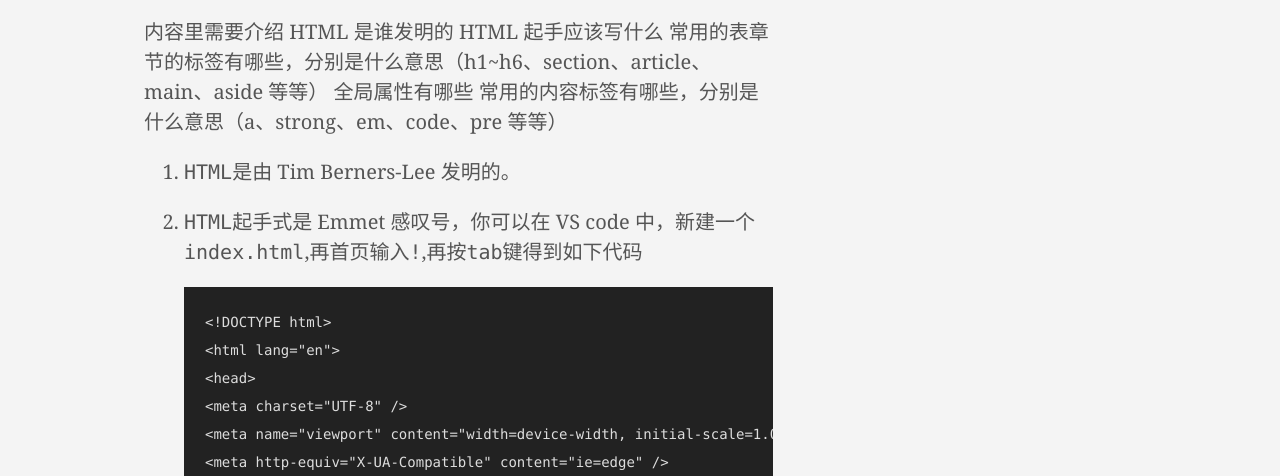
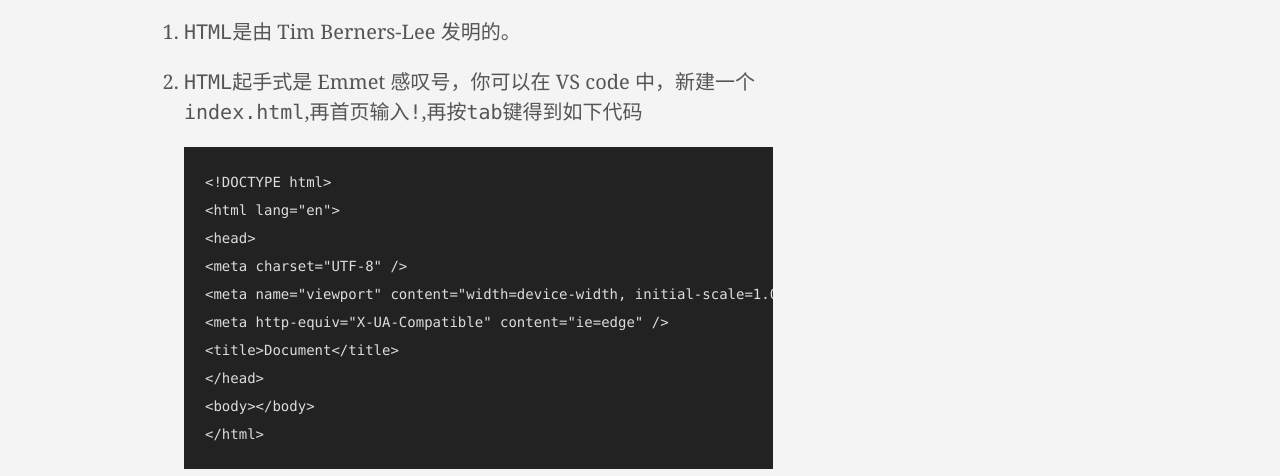
Before and after one commit to PayneDeng/paynedeng.github.io, a plain HTML site: page post/html入门笔记1/index.html in a window 1280 px wide. Shown: the part 324-800 px from the top of the page. Drawn offline with Linux system fonts and the light colour scheme.

Commit message:
改了内容

```diff
--- a/post/html入门笔记1/index.html
+++ b/post/html入门笔记1/index.html
@@ -138,14 +138,6 @@
         <section
           class="nested-copy-line-height lh-copy serif f4 nested-links nested-img mid-gray pr4-l w-two-thirds-l"
         >
-          <p>
-            内容里需要介绍 HTML 是谁发明的 HTML 起手应该写什么
-            常用的表章节的标签有哪些，分别是什么意思（h1~h6、section、article、main、aside
-            等等） 全局属性有哪些
-            常用的内容标签有哪些，分别是什么意思（a、strong、em、code、pre
-            等等）
-          </p>
-
           <ol>
             <li>
               <p><code>HTML</code>是由 Tim Berners-Lee 发明的。</p>
```
